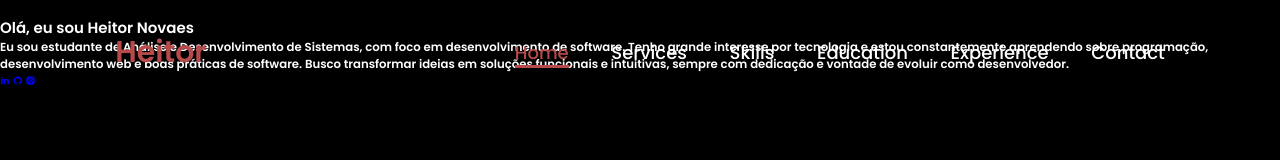
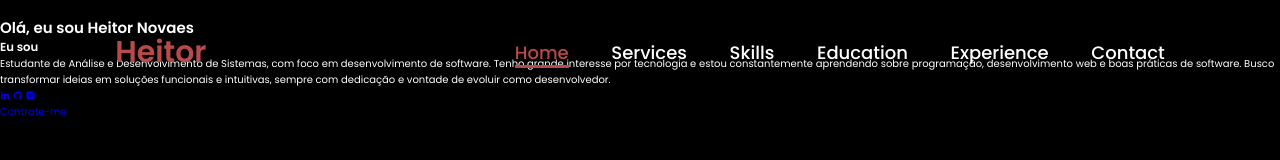
Before and after one commit to heitorleo27/Novo-Portifolio, a plain HTML site: page index.html in a window 1280 px wide. Drawn offline with nearby package versions, Linux system fonts and the light colour scheme.

Commit message:
Update index.html

```diff
--- a/index.html
+++ b/index.html
@@ -27,13 +27,14 @@
     </div>
     <div class="home-content">
       <h1>Olá, eu sou <span>Heitor Novaes</span></h1>
-      <h3 class="typing-text">Eu sou <span> estudante de Análise e Desenvolvimento de Sistemas, com foco em desenvolvimento de software.
-        Tenho grande interesse por tecnologia e estou constantemente aprendendo sobre programação, desenvolvimento web e boas práticas de software. Busco transformar ideias em soluções funcionais e intuitivas, sempre com dedicação e vontade de evoluir como desenvolvedor.</span></h3>
+      <h3 class="typing-text">Eu sou <span></span></h3>
+      <p>Estudante de Análise e Desenvolvimento de Sistemas, com foco em desenvolvimento de software. Tenho grande interesse por tecnologia e estou constantemente aprendendo sobre programação, desenvolvimento web e boas práticas de software. Busco transformar ideias em soluções funcionais e intuitivas, sempre com dedicação e vontade de evoluir como desenvolvedor.</p>
       <div class="social-icons">
        <a href="#"><i class="ri-linkedin-fill"></i></a>
        <a href="#"><i class="ri-github-fill"></i></a>
        <a href="#"><i class="ri-instagram-fill"></i></a>
       </div>
+      <a href="#" class="btn">Contrate-me</a>
     </div>
   </section>
 </body>
```
